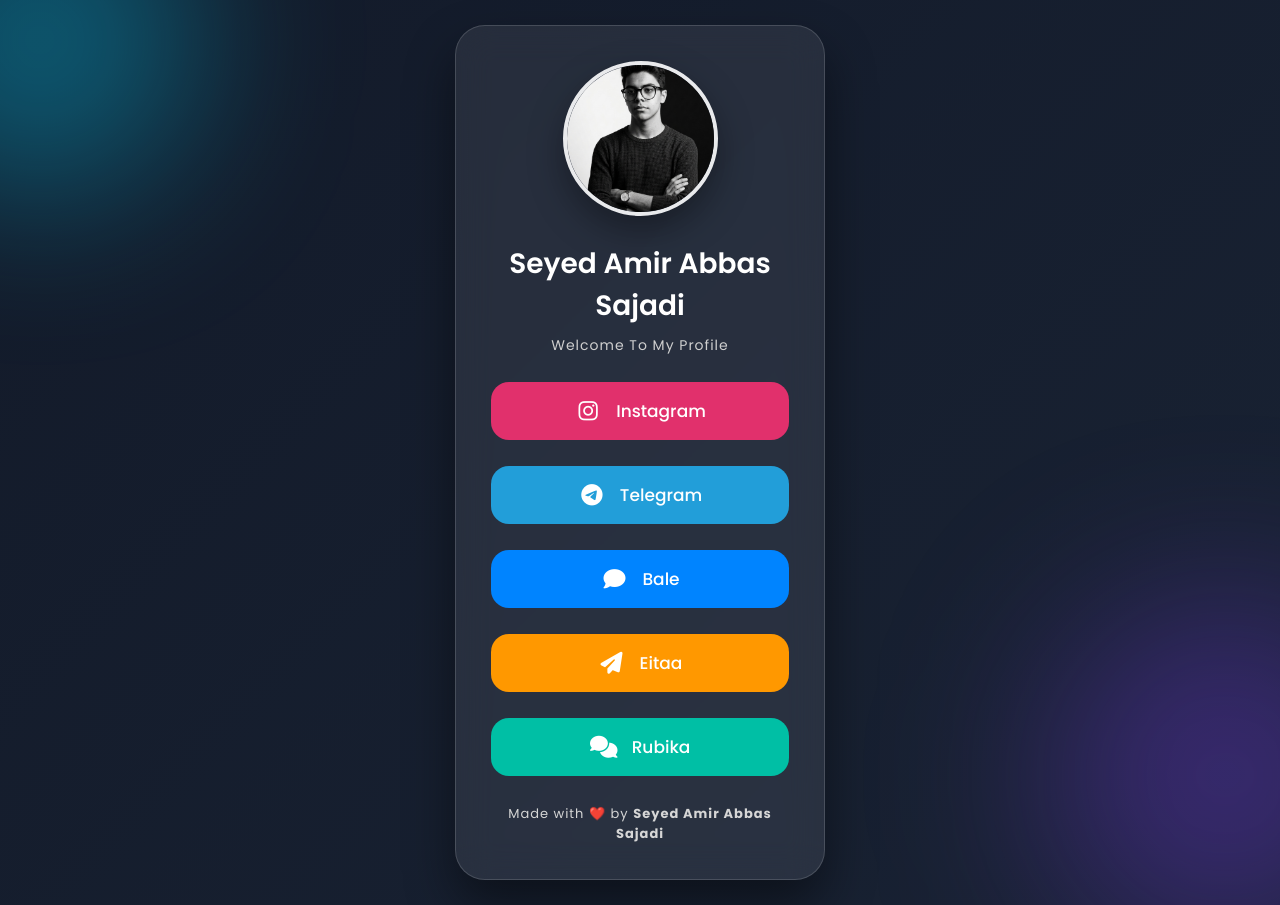
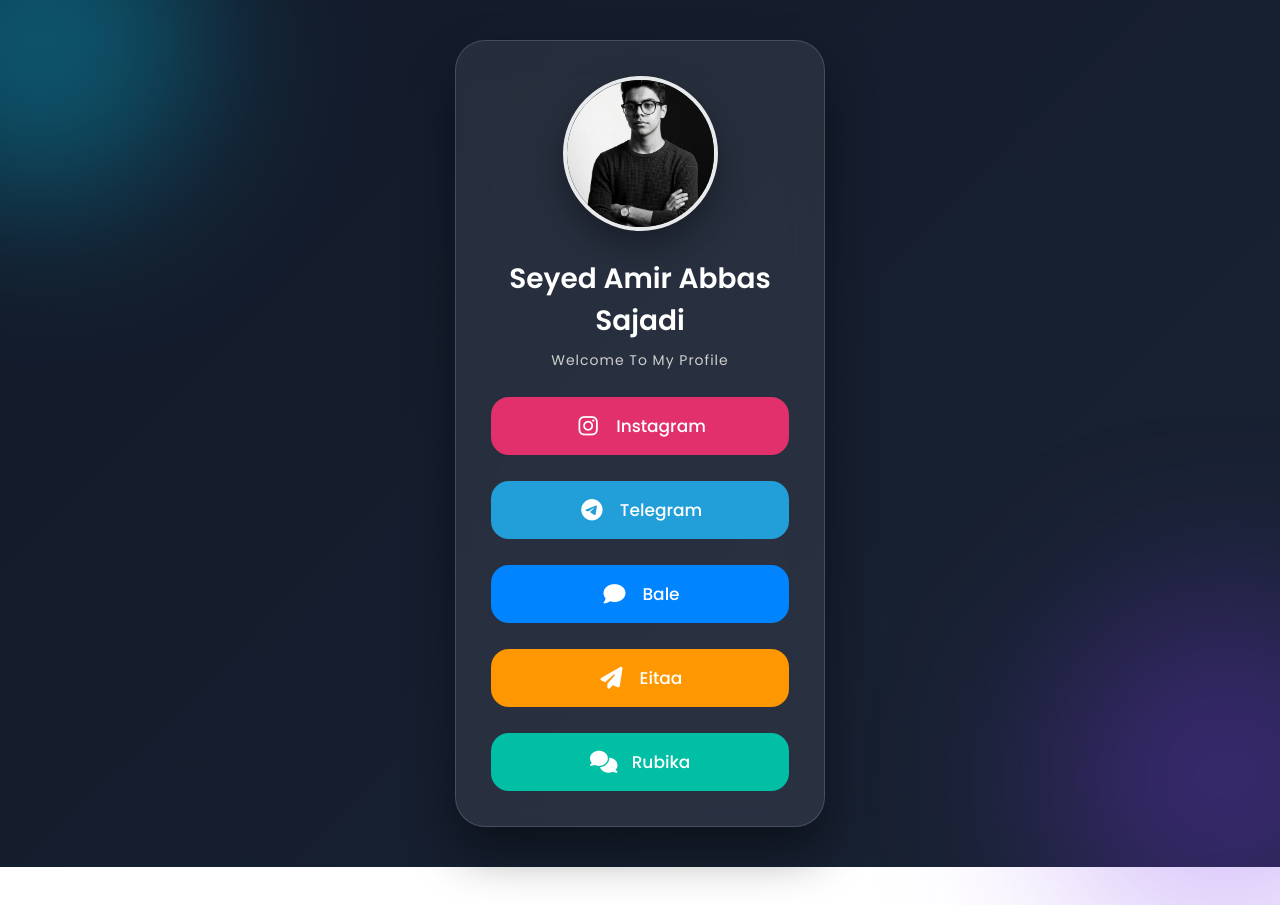
Before and after one commit to Amir61716267/Profile-, a plain HTML site: page index.html in a window 1280 px wide. After the commit the page ends 867 px from the top, so only its background shows below. Drawn offline with Linux system fonts and the light colour scheme.

Commit message:
Update index.html

```diff
--- a/index.html
+++ b/index.html
@@ -46,9 +46,10 @@ align-items:center;
 
 min-height:100vh;
 
-padding:25px;
+padding:40px 25px;
 
-overflow:hidden;
+overflow-y:auto;
+overflow-x:hidden;
 
 }
 
@@ -143,8 +144,7 @@ box-shadow:
 0 15px 35px rgba(0,0,0,.35);
 
 }
-
-h1{
+  h1{
 
 margin-top:20px;
 
@@ -221,7 +221,8 @@ background:#E1306C;
 .telegram{
 background:#229ED9;
 }
-  .bale{
+
+.bale{
 background:#0084FF;
 }
 
@@ -238,18 +239,6 @@ background:#00BFA5;
 transform:scale(1.15);
 
 transition:.3s;
-
-}
-
-.footer{
-
-margin-top:28px;
-
-color:#d6d6d6;
-
-font-size:13px;
-
-letter-spacing:1px;
 
 }
 
@@ -288,7 +277,6 @@ target="_blank">
 <span>Telegram</span>
 
 </a>
-
 <a class="social bale"
 href="https://ble.ir/Seyedamirabbassajadi"
 target="_blank">
@@ -298,6 +286,7 @@ target="_blank">
 <span>Bale</span>
 
 </a>
+
 <a class="social eitaa"
 href="https://eitaa.com/SeyedAmirabbassajadi"
 target="_blank">
@@ -317,14 +306,6 @@ target="_blank">
 <span>Rubika</span>
 
 </a>
-
-<div class="footer">
-
-Made with ❤️ by
-<strong>Seyed Amir Abbas Sajadi</strong>
-
-</div>
-
 </div>
 
 </body>
```
